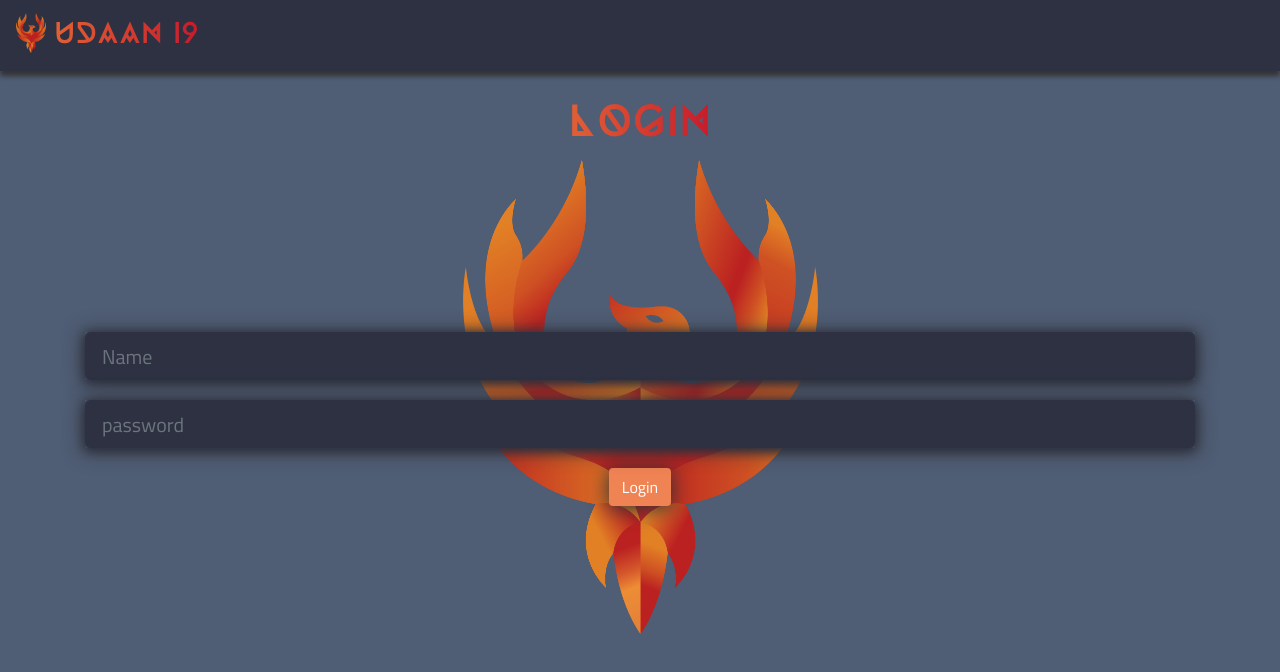
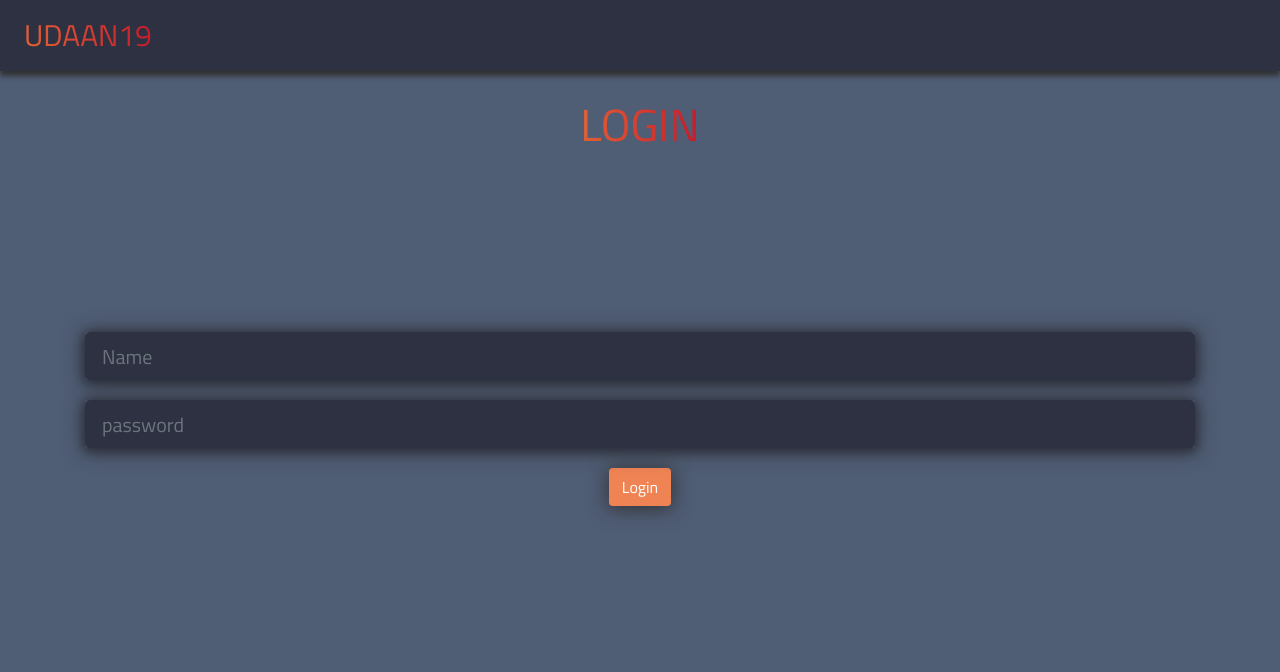
Before and after one commit to bvmites/udaan19-events-api-ui, a Vue app: page /#/ in a window 1280 px wide. Shown: the top 672 px of the page. Built offline with nearby package versions, Linux system fonts and the light colour scheme; what vue-resource would draw is missing.

Commit message:
style reconfigure

```diff
--- a/src/components/navbarComponent.vue
+++ b/src/components/navbarComponent.vue
@@ -2,8 +2,7 @@
   <div>
     <b-navbar toggleable="md" type="dark">
       <b-navbar-brand href="#" to="/listEvents">
-        <img src="../assets/logo.png" alt="genesis logo">
-        <span class="brand-title">udaan 19</span>
+        <span class="brand-title">udaan19</span>
       </b-navbar-brand>
       <b-navbar-toggle v-if="user.authToken" target="nav_collapse"></b-navbar-toggle>
 
--- a/src/sass/navbar.sass
+++ b/src/sass/navbar.sass
@@ -12,12 +12,12 @@
 
   .navbar-brand
     display: flex
-    font-family: Neptune, sans-serif
     img
       height: 40px
     .brand-title
       margin-left: 8px
       display: inline-block
+      text-transform: uppercase
       font-size: 30px
       @include textGrad
 
--- a/src/views/Login.vue
+++ b/src/views/Login.vue
@@ -62,16 +62,14 @@
 .login
   padding-top: 12%
   padding-bottom: 10%
-  background: url("../assets/logo.png") no-repeat center
-  background-size: contain
 
 .heading
   font-size: 30px
 
 .heading-text
-  font-family: Neptune, sans-serif
   text-align: center
   font-size: 45px
+  text-transform: uppercase
   margin-top: 20px
   span
     @include textGrad
```
Also changed, not shown: src/assets/logo.png.
